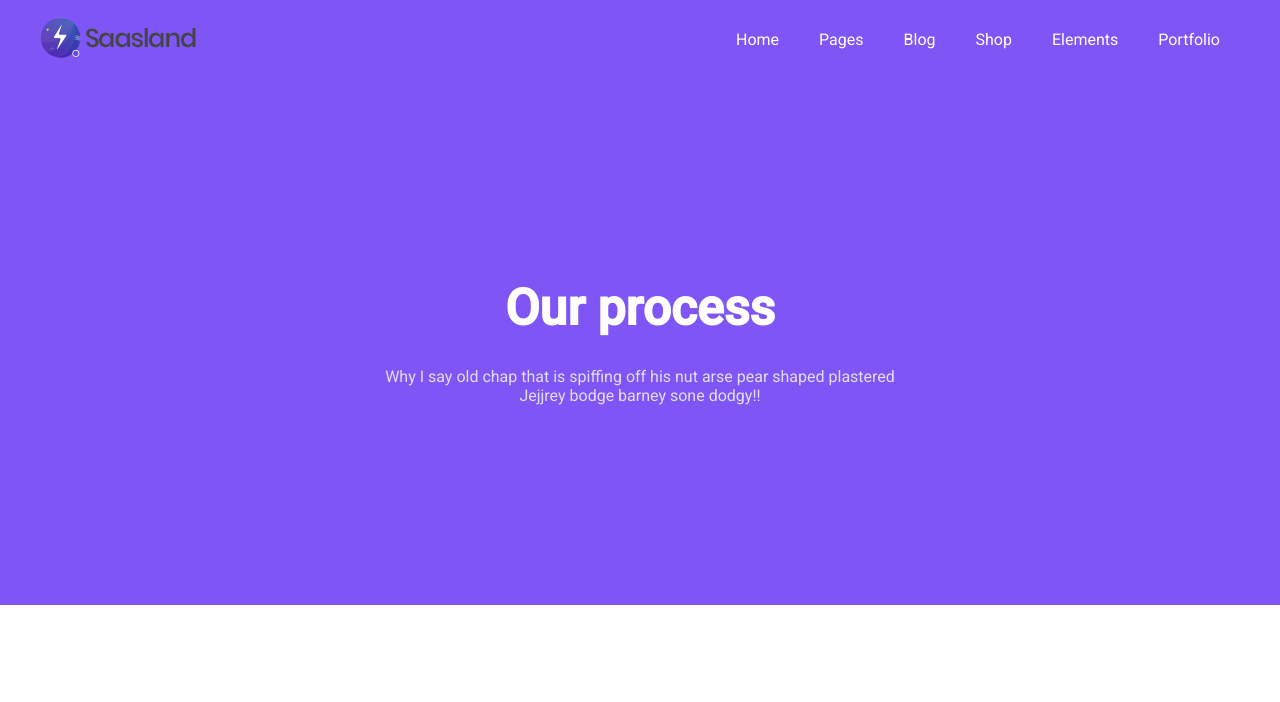
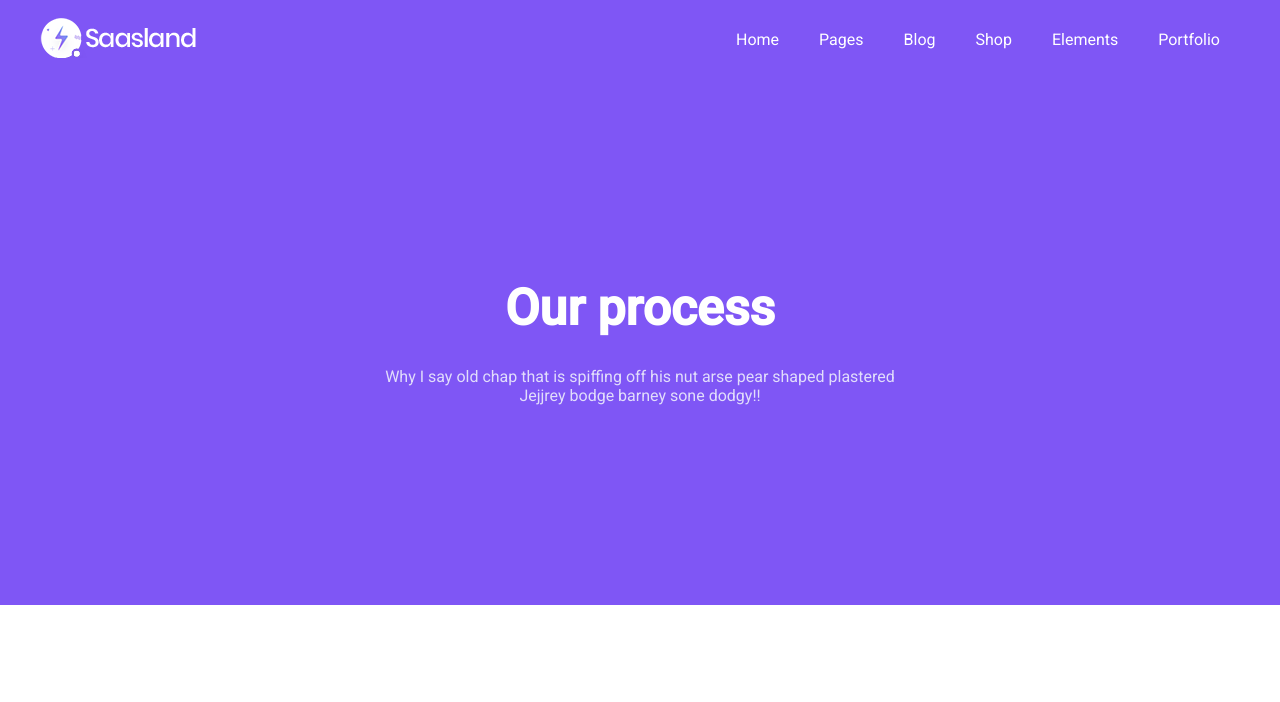
Before and after one commit to rabbihosain/assignment-06, a plain HTML site: page index.html in a window 1280 px wide. Shown: the top 702 px of the page. Drawn offline with Linux system fonts and the light colour scheme.

Commit message:
Update index.html

```diff
--- a/index.html
+++ b/index.html
@@ -11,7 +11,7 @@
 		<div class="container">
 			<div class="flex">
 				<div class="logo">
-					<a href="#"><img src="images/logo2.png" alt="logo"></a>
+					<a href="#"><img src="images/logo.png" alt="logo"></a>
 				</div>
 				<div class="main-menu">
 					<nav>
```
